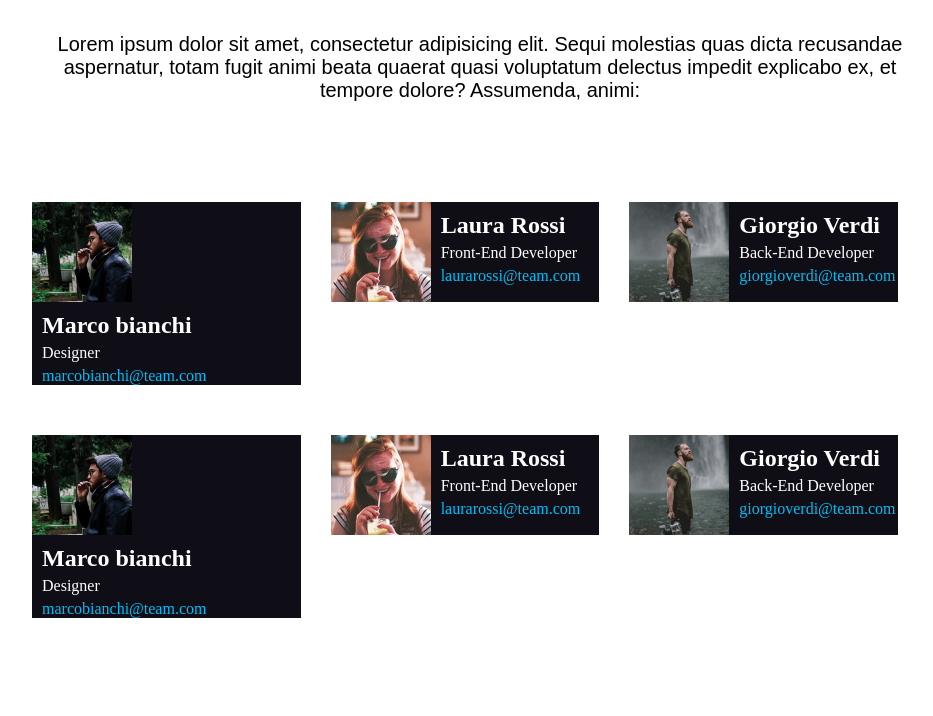
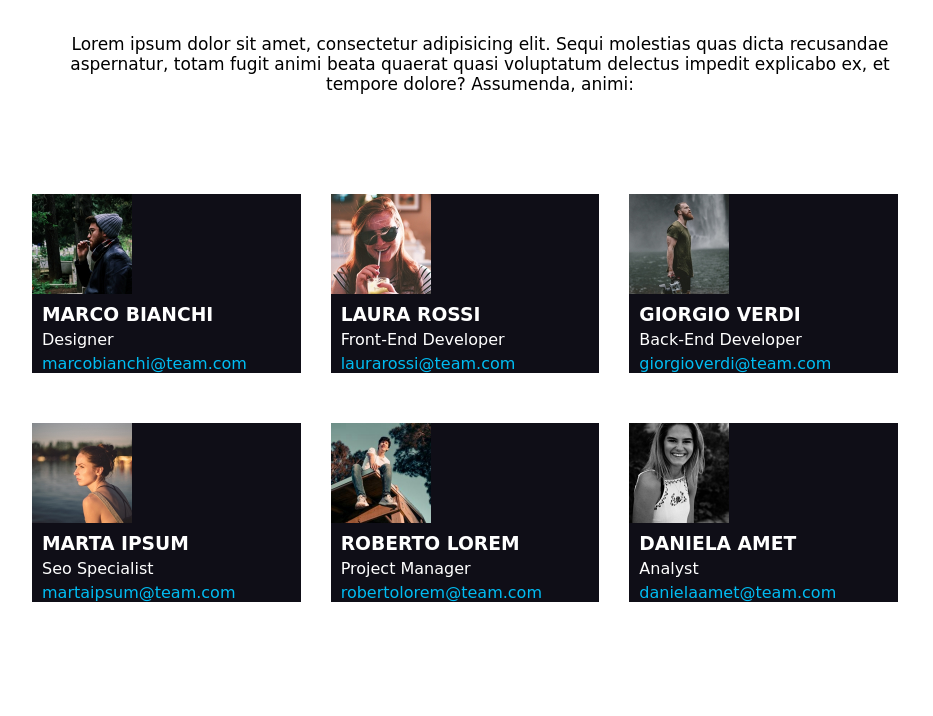
Before and after one commit to robertoboston/html-css-float-cards, a plain HTML site: page index.html in a window 1280 px wide. Shown: the part 84-800 px from the top of the page, without its empty margins (160-1093 px from the left). Drawn offline with Linux system fonts and the light colour scheme.

Commit message:
change-font

```diff
--- a/css/style.css
+++ b/css/style.css
@@ -7,7 +7,7 @@
 h1 {
     text-align: center;
     margin-top: 30px;
-    font-family: 'Rubik Mono One', sans-serif;
+    font-family: 'Fredoka One', cursive;
     color: #e53170;
 }
 
@@ -18,9 +18,10 @@ h1 {
 
 p{
     margin-top: 50px;
-    font-size: 20px;
+    font-size: 17px;
     text-align: center;
-    font-family: Arial, Helvetica, sans-serif
+    font-family: 'Fredoka One', cursive;
+
 }
 
 .row{
@@ -60,6 +61,8 @@ p{
 span{
     display: block;
     margin-top: 5px;
+    font-family: 'Fredoka One', cursive;
+
 }
 
 a{
@@ -68,8 +71,9 @@ a{
 
 }
 
-h2{
+h3{
     margin-top: 10px;
+    font-family: 'Fredoka One', cursive;
 }
 
 .row-2{
--- a/index.html
+++ b/index.html
@@ -26,7 +26,7 @@
             <div class="background-cards">
                 <img src="./img/male1.png" alt="Male-1">
                 <div class="personal-information">
-                    <h2>Marco bianchi</h2>
+                    <h3>MARCO BIANCHI</h3>
                     <span>Designer</span>
                     <span><a href="">marcobianchi@team.com</a></span>
                 </div>
@@ -35,7 +35,7 @@
             <div class="background-cards">
                 <img src="img/female1.png" alt="Female-1">
                 <div class="personal-information">
-                    <h2>Laura Rossi</h2>
+                    <h3>LAURA ROSSI</h3>
                     <span>Front-End Developer</span>
                     <span><a href="">laurarossi@team.com</a></span>
                 </div>
@@ -44,7 +44,7 @@
             <div class="background-cards">
                 <img src="./img/male2.png" alt="Male-2">
                 <div class="personal-information">
-                    <h2>Giorgio Verdi</h2>
+                    <h3>GIORGIO VERDI</h3>
                     <span>Back-End Developer</span>
                     <span><a href="">giorgioverdi@team.com</a></span>
                 </div>
@@ -56,29 +56,29 @@
         <!-- seconda riga  -->
         <div class="row-2">
             <div class="background-cards">
-                <img src="./img/male1.png" alt="Male-1">
+                <img src="./img/female2.png" alt="female-2">
                 <div class="personal-information">
-                    <h2>Marco bianchi</h2>
-                    <span>Designer</span>
-                    <span><a href="">marcobianchi@team.com</a></span>
+                    <h3>MARTA IPSUM</h3>
+                    <span>Seo Specialist</span>
+                    <span><a href="">martaipsum@team.com</a></span>
                 </div>
             </div>
 
             <div class="background-cards">
-                <img src="img/female1.png" alt="Female-1">
+                <img src="./img/male3.png" alt="Male-3">
                 <div class="personal-information">
-                    <h2>Laura Rossi</h2>
-                    <span>Front-End Developer</span>
-                    <span><a href="">laurarossi@team.com</a></span>
+                    <h3>ROBERTO LOREM</h3>
+                    <span>Project Manager</span>
+                    <span><a href="">robertolorem@team.com</a></span>
                 </div>
             </div>
 
             <div class="background-cards">
-                <img src="./img/male2.png" alt="Male-2">
+                <img src="./img/female3.png" alt="Male-2">
                 <div class="personal-information">
-                    <h2>Giorgio Verdi</h2>
-                    <span>Back-End Developer</span>
-                    <span><a href="">giorgioverdi@team.com</a></span>
+                    <h3>DANIELA AMET</h3>
+                    <span>Analyst</span>
+                    <span><a href="">danielaamet@team.com</a></span>
                 </div>
             </div>
         </div>
```
